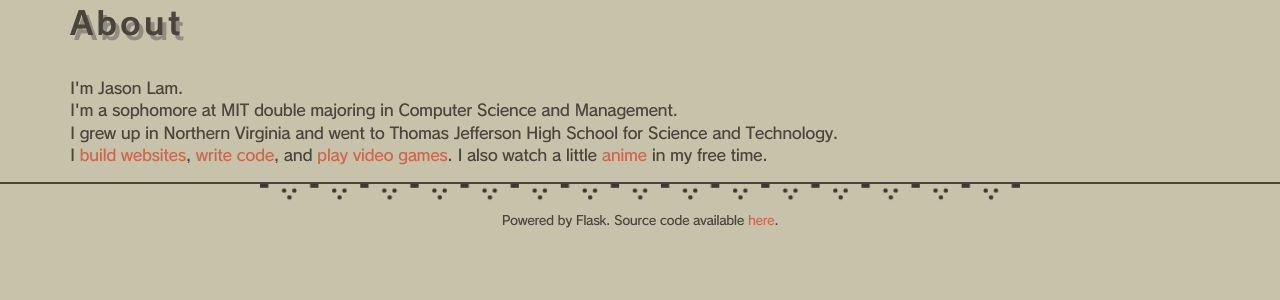
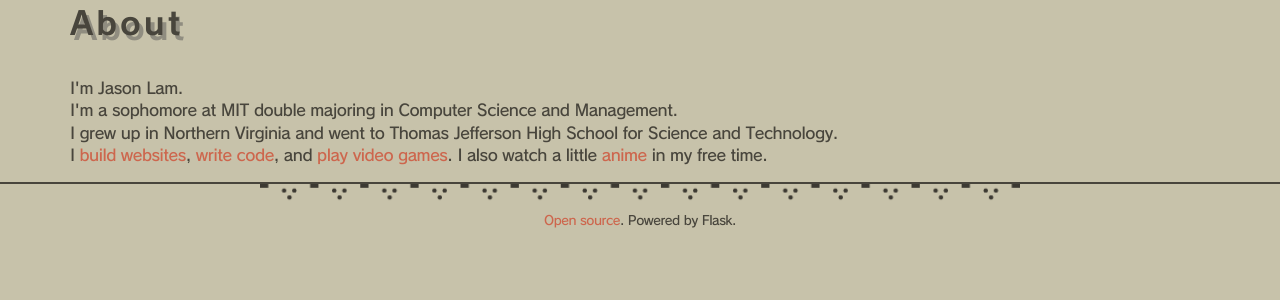
Before and after one commit to tesu/website, a Flask app: template tesu/templates/about.html in a window 1280 px wide. Shown: the part 88-388 px from the top of the page. Run offline with Flask 2, Linux system fonts and the light colour scheme; the template is opened without the code that fills it, so the values that code supplies are empty.

Commit message:
updated footer

```diff
--- a/tesu/templates/footer.html
+++ b/tesu/templates/footer.html
@@ -1,4 +1,4 @@
         <footer>
             <hr>
-            <p>Powered by Flask. Source code available <a href="https://github.com/tesu/3edgy6u-site">here</a>.</p>
+            <p><a href="https://github.com/tesu/3edgy6u-site">Open source</a>. Powered by Flask.</p>
         </footer>
```
